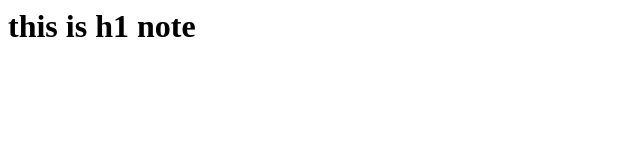
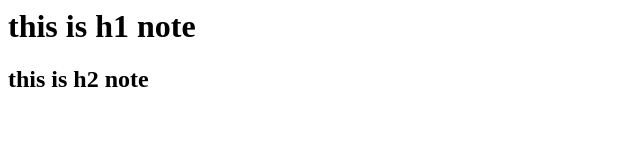
Before and after one commit to Mohammed-BinShahna/course, a plain HTML site: page index.html in a window 1280 px wide. Shown: the whole page, without its empty margins (0-640 px from the left). Drawn offline with Linux system fonts and the light colour scheme.

Commit message:
Update index.html 2
Update index.html 2

```diff
--- a/index.html
+++ b/index.html
@@ -1 +1,2 @@
 <h1>this is h1 note</h1>
+<h2>this is h2 note</h2>
```
